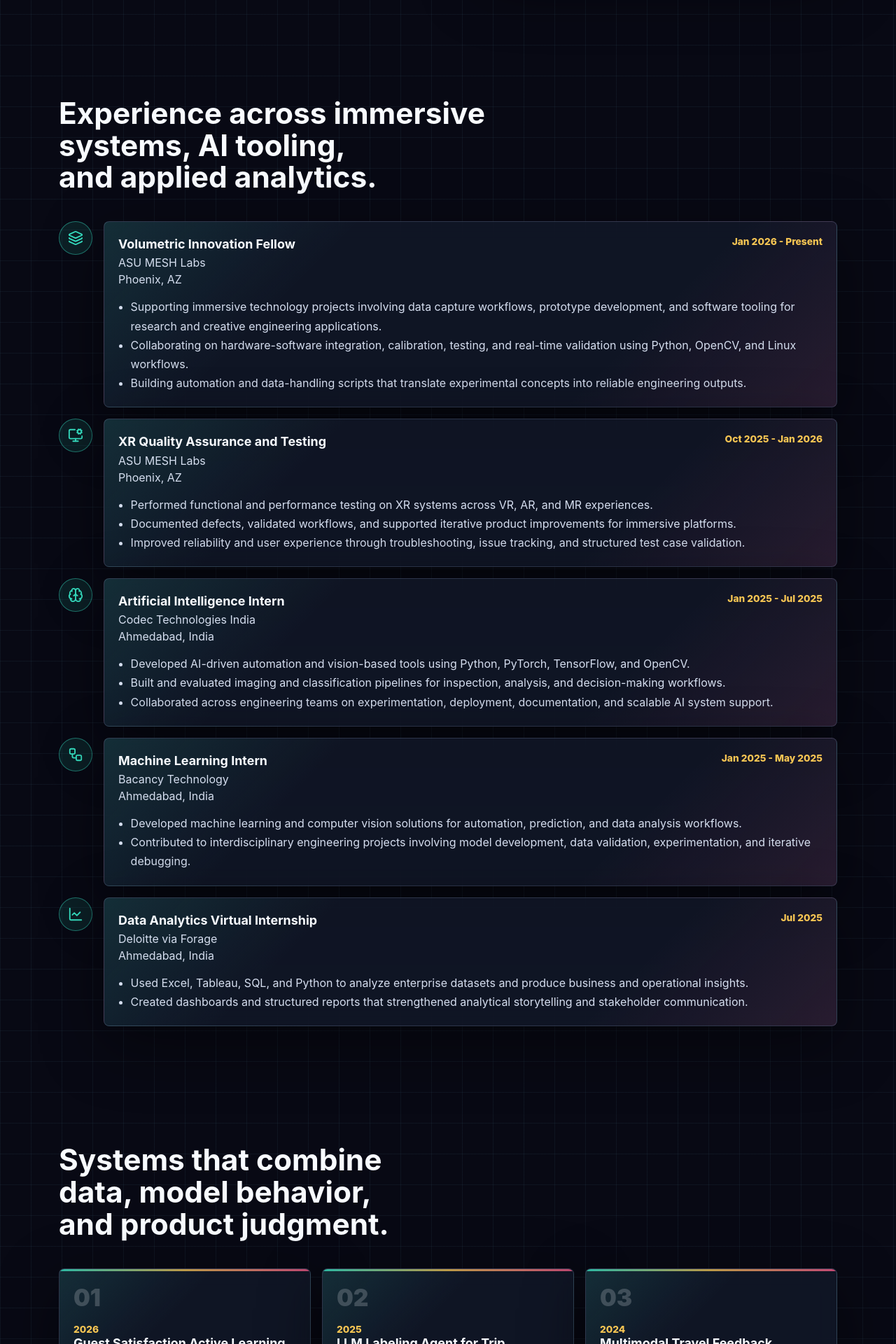
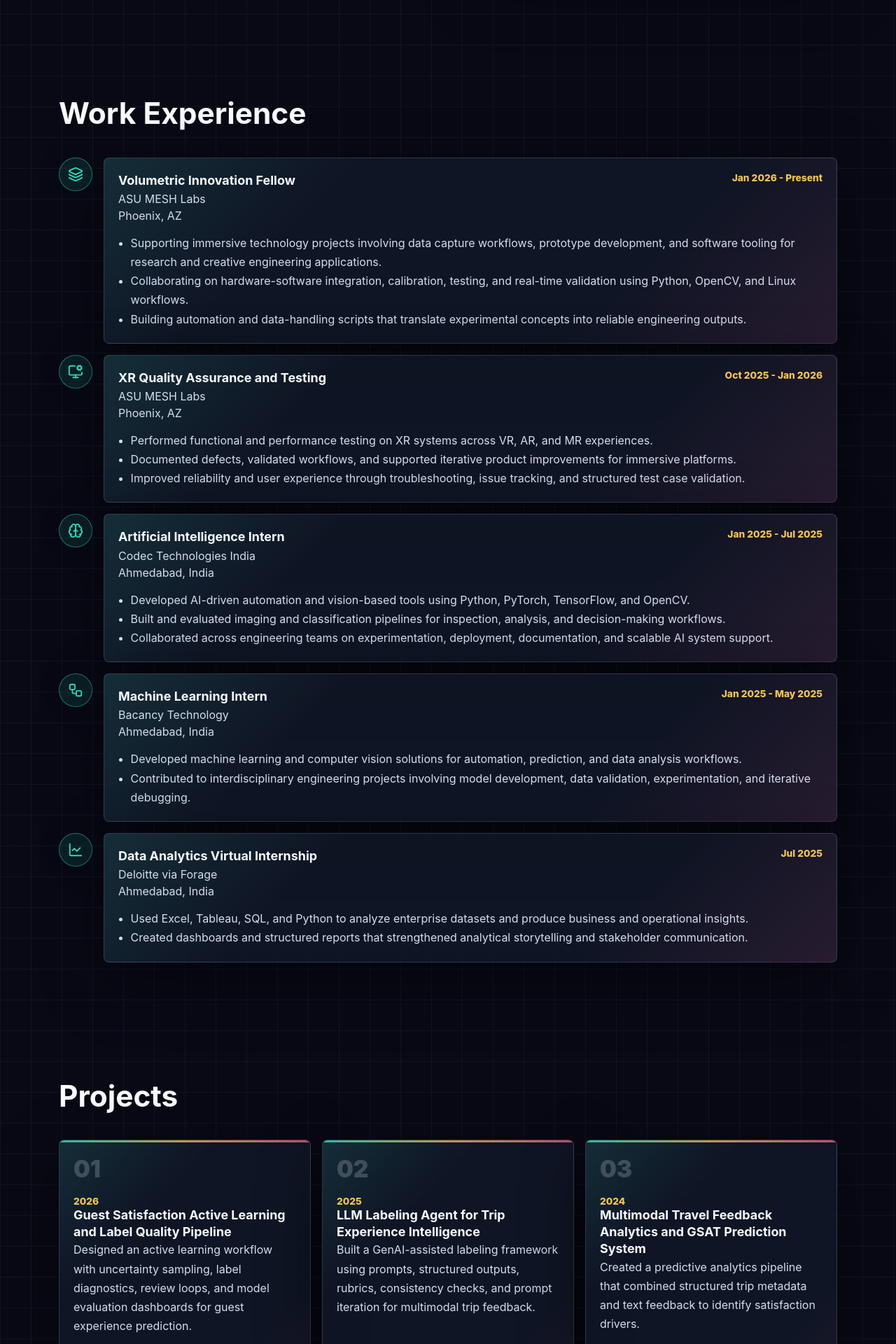
Before and after one commit to tirth1263/tirth-rank-portfolio, a React (Vite) app: page / in a window 1280 px wide. Shown: the part 1300-3220 px from the top of the page at 70% size. Built offline with nearby package versions, Linux system fonts and the light colour scheme; no server answers.

Commit message:
Simplify section headings

```diff
--- a/src/App.tsx
+++ b/src/App.tsx
@@ -169,7 +169,7 @@ function App() {
 
         <section className="section work-section" id="work">
           <div className="section-heading">
-            <h2>Experience across immersive systems, AI tooling, and applied analytics.</h2>
+            <h2>Work Experience</h2>
           </div>
           <div className="timeline">
             {work.map((item, index) => {
@@ -202,7 +202,7 @@ function App() {
 
         <section className="section projects-section" id="projects">
           <div className="section-heading">
-            <h2>Systems that combine data, model behavior, and product judgment.</h2>
+            <h2>Projects</h2>
           </div>
           <div className="project-grid">
             {projects.map((project, index) => (
@@ -229,7 +229,7 @@ function App() {
 
         <section className="section tech-section" id="tech">
           <div className="section-heading">
-            <h2>Practical tools for research, prototyping, and production-minded experimentation.</h2>
+            <h2>Technical Stack</h2>
           </div>
           <div className="skill-grid">
             {skillGroups.map((group) => {
@@ -253,7 +253,7 @@ function App() {
 
         <section className="section research-section" id="research">
           <div className="section-heading">
-            <h2>Academic foundation with an applied AI research thread.</h2>
+            <h2>Education & Research</h2>
           </div>
           <div className="education-grid">
             {education.map((item) => {
@@ -299,7 +299,7 @@ function App() {
 
         <section className="section responsibilities-section" id="responsibilities">
           <div className="section-heading">
-            <h2>Leadership, media, and event execution beyond the classroom.</h2>
+            <h2>Responsibilities</h2>
           </div>
           <div className="responsibility-grid">
             {responsibilities.map((item, index) => {
--- a/src/components/GithubPulse.tsx
+++ b/src/components/GithubPulse.tsx
@@ -152,10 +152,7 @@ export function GithubPulse() {
     <section className="section github-section" id="github">
       <div className="project-code-heading">
         <div>
-          <h2>Projects</h2>
-          <p>
-            Filter the work by technology area, then open the repository to review the implementation.
-          </p>
+          <h2>My Work</h2>
         </div>
         <div className="project-filters" aria-label="Filter projects by category">
           {categories.map((category) => (
```
